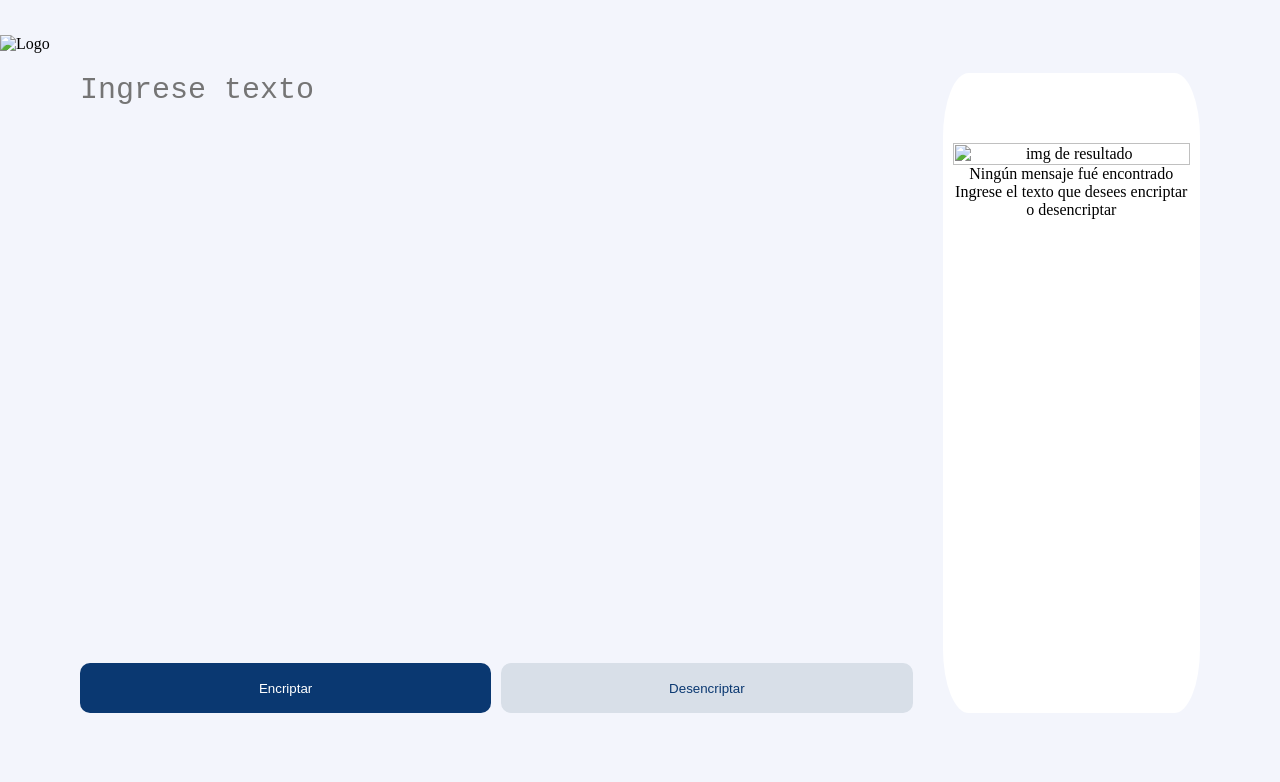
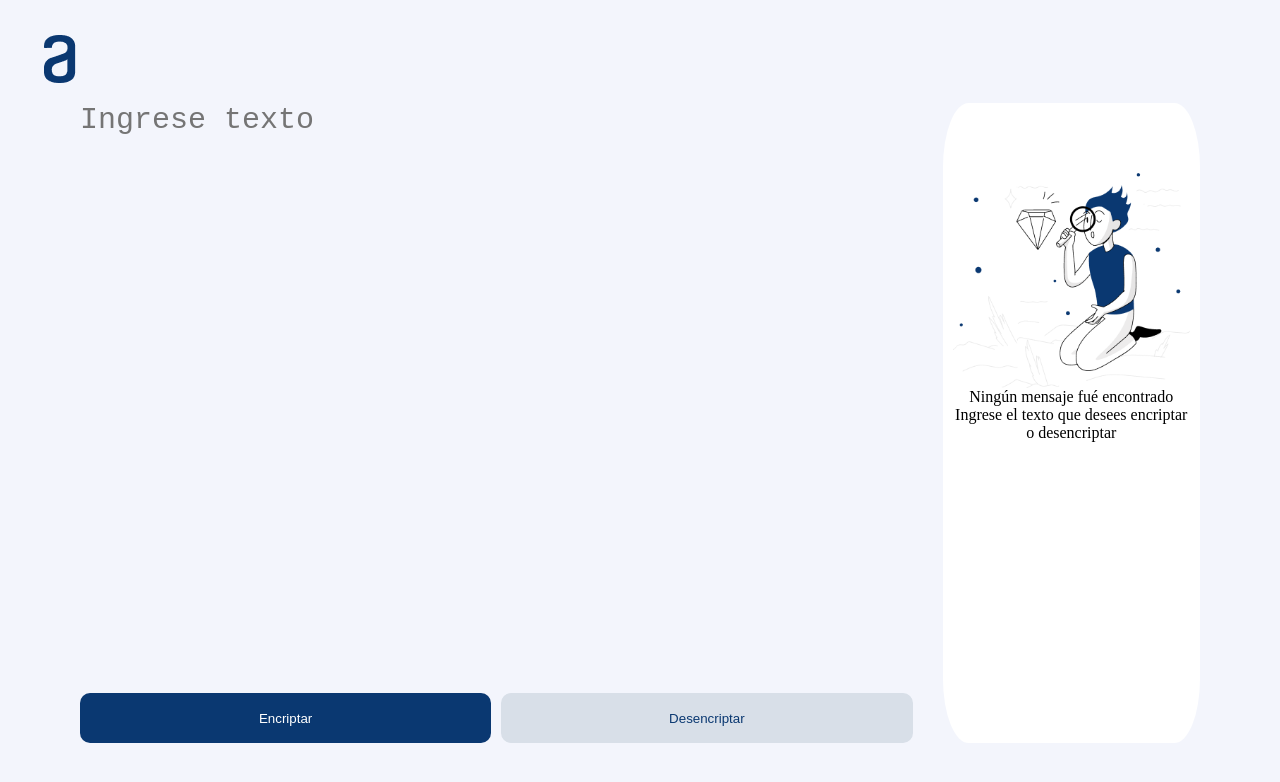
Before and after one commit to alexrivera01/alura_challenge1, a plain HTML site: page index.html in a window 1280 px wide. Drawn offline with Linux system fonts and the light colour scheme; the site is published under a folder, as on GitHub Pages, so addresses that start at the root find nothing.

Commit message:
update relatives routes

```diff
--- a/index.html
+++ b/index.html
@@ -9,7 +9,7 @@
   <body>
     <div class="contenedor">
       <header>
-        <img class="logo" src="/img/Logo.png" alt="Logo" />
+        <img class="logo" src="img/Logo.png" alt="Logo" />
       </header>
 
       <main class="main-content">
@@ -33,7 +33,7 @@
 
 
           <div class="contenedor-output-section-not-found">
-            <img  src="/img/Muñeco.png" alt="img de resultado" />
+            <img  src="img/Muñeco.png" alt="img de resultado" />
             <p class="titulo-no-encontrado" width="100%">Ningún mensaje fué encontrado</p>
             <p>Ingrese el texto que desees encriptar o desencriptar</p>
           </div>
```
